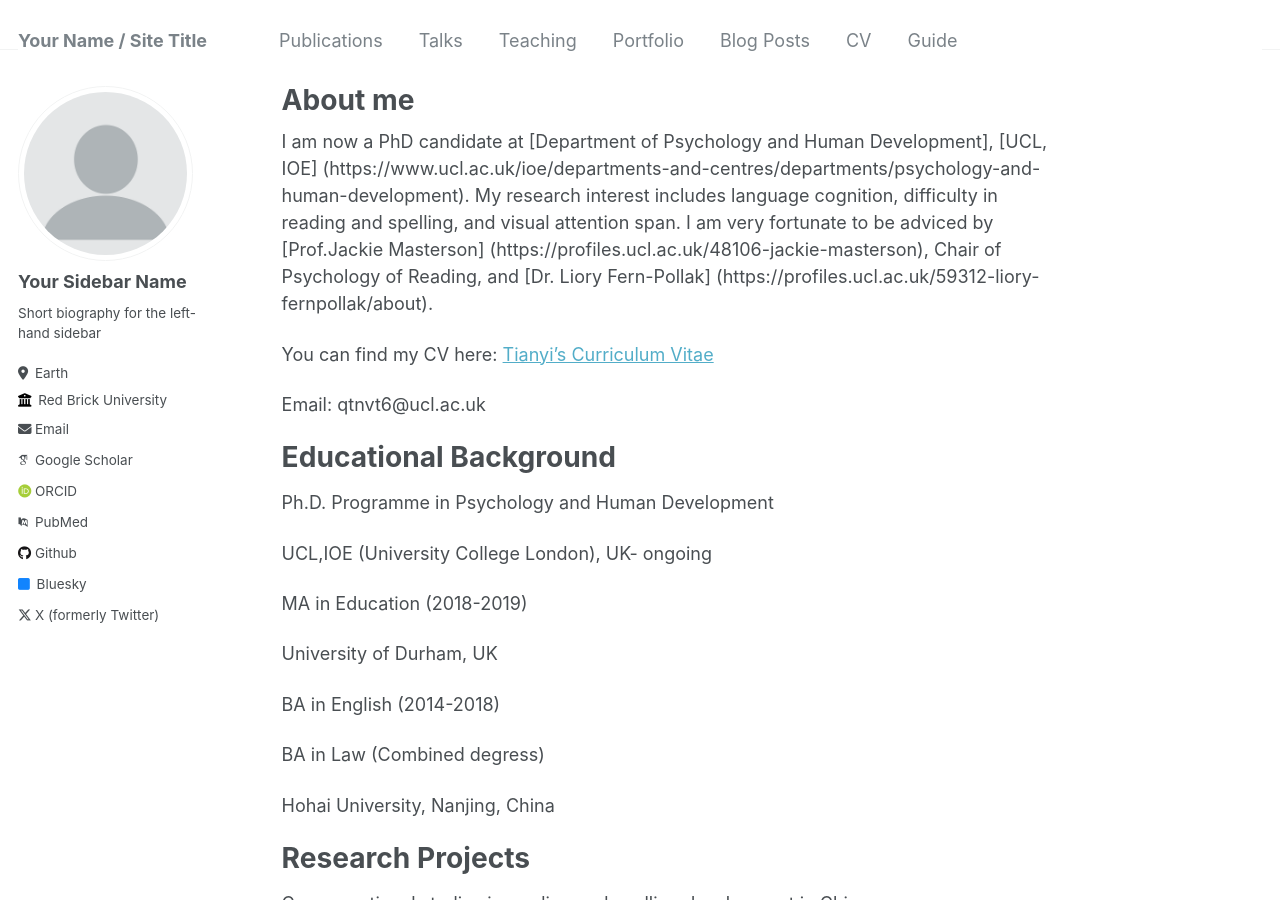
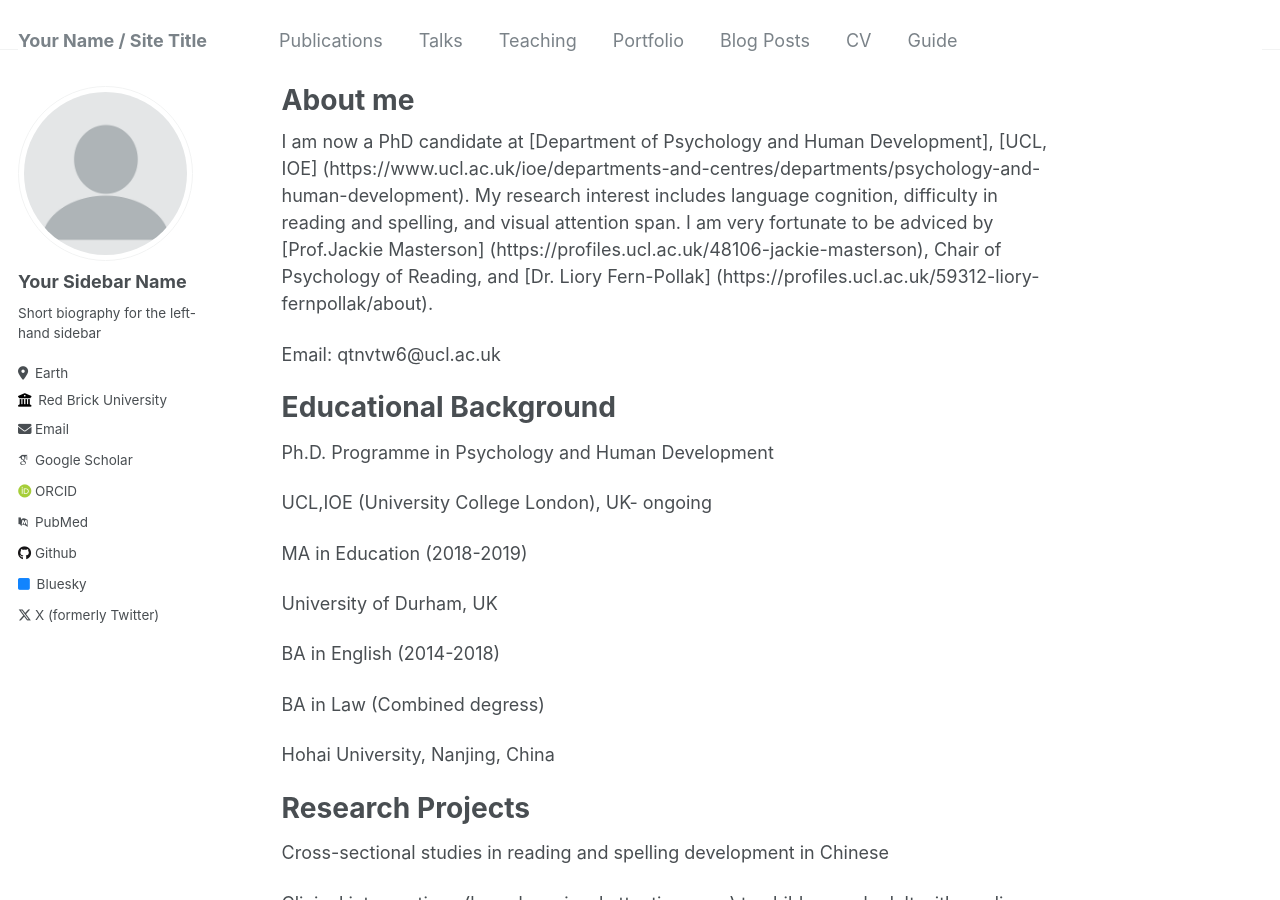
Before and after one commit to TianIEee/Tianyiw.github.io, a Jekyll site: the page built from _pages/about.md, in a window 1280 px wide and 900 px high. Built offline with Jekyll 4.4.1, drawn with Linux system fonts in a browser that asks for light colours; some web fonts are replaced.

Commit message:
Update about.md

```diff
--- a/_pages/about.md
+++ b/_pages/about.md
@@ -10,9 +10,7 @@ redirect_from:
 I am now a PhD candidate at [Department of Psychology and Human Development], [UCL, IOE] (https://www.ucl.ac.uk/ioe/departments-and-centres/departments/psychology-and-human-development). My research interest includes language cognition, difficulty in reading and spelling, and visual attention span.
 I am very fortunate to be adviced by [Prof.Jackie Masterson] (https://profiles.ucl.ac.uk/48106-jackie-masterson), Chair of Psychology of Reading, and [Dr. Liory Fern-Pollak] (https://profiles.ucl.ac.uk/59312-liory-fernpollak/about).
 
-You can find my CV here: [Tianyi's Curriculum Vitae](.../assets/Curriculum_Vitae.pdf)
-
-Email: qtnvt6@ucl.ac.uk
+Email: qtnvtw6@ucl.ac.uk
 
 Educational Background
 ======
@@ -20,9 +18,11 @@ Ph.D. Programme in Psychology and Human Development
 
 UCL,IOE (University College London), UK- ongoing
 
+
 MA in Education (2018-2019)
 
 University of Durham, UK
+
 
 BA in English (2014-2018)
 
@@ -42,6 +42,7 @@ UCL Post graduate teaching assistant (PGTA, 2021-2022)
 
 Modules: Research Methods and Statistics (BSc Psychology and Education students, face-to-face teaching), Contemporary Issues in Educational Psychology (Masters’ Students, online)
 
+
 Co-chair (June 2021)
 
 UCL Changemakers & Centre for Higher Education Studies (Webinar title: Rethinking academic
```
